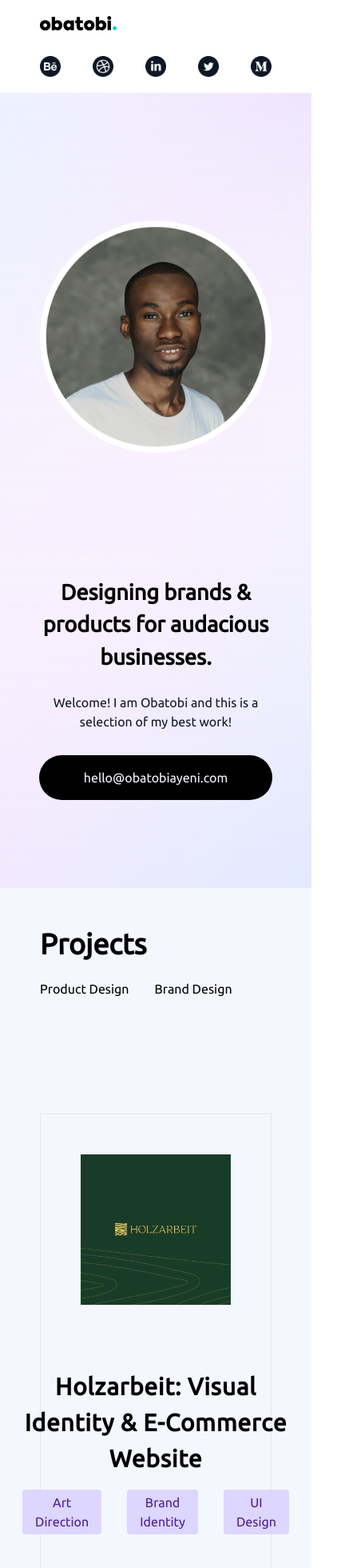
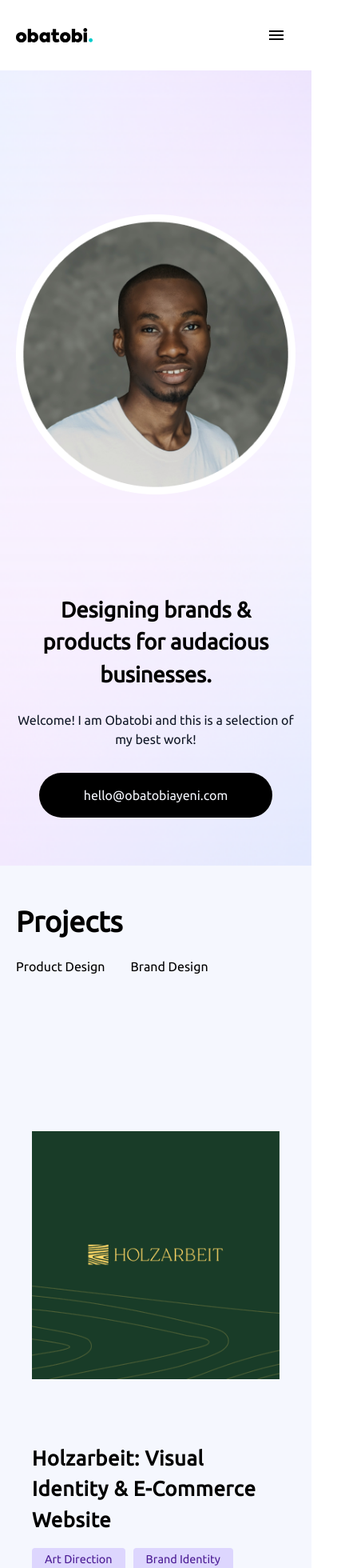
Before and after one commit to ozo-vehe/ayeni, a Vue app: page / in a window 390 px wide. Shown: the top 1960 px of the page at 80% size, 437 px wide, since content can reach past the window. Built offline with nearby package versions, Linux system fonts and the light colour scheme.

Commit message:
responsive design implementation

```diff
--- a/src/components/NavBar.vue
+++ b/src/components/NavBar.vue
@@ -1,5 +1,5 @@
 <script setup>
-  import { reactive, ref } from "vue";
+  import { onMounted, reactive, ref } from "vue";
   import behance from "../assets/icons/icon(1).png";
   import medium from "../assets/icons/icon(2).png";
   import twitter from "../assets/icons/icon(3).png";
@@ -29,6 +29,9 @@
   window.addEventListener("resize", function() {
     windowWidth.value = window.innerWidth;
   })
+  onMounted(() => {
+    windowWidth.value = window.innerWidth;
+  })
 </script>
 
 <template>
@@ -53,13 +56,13 @@
 <style scoped>
   @media screen and (max-width: 800px) {
     main {
-      padding: 20px 50px;
+      padding: 20px;
       margin-bottom: 150px;
       background-color: #fff;
     }
     .mobileNav ul {
       z-index: -1;
-      bottom: 0;
+      bottom: 0rem;
       transition: all 0.5s;
     }
     .mobileNav ul.slide {
--- a/src/components/Project.vue
+++ b/src/components/Project.vue
@@ -14,7 +14,7 @@
     </div>
     <div class="projectInfo w-600">
       <h1 class="text-3xl p-0 m-0 font-bold tracking-wide leading-normal">{{ project.name }}</h1>
-      <div class="projectTags flex gap-x-8 my-4">
+      <div class="projectTags flex flex-wrap gap-x-8 my-4">
         <p class="bg-violet-200 px-4 py-1 rounded" v-for="tag in project.tags">
           <span class="text-violet-900">{{ tag }}</span>
         </p>
@@ -31,3 +31,32 @@
     </div>
   </main>
 </template>
+
+<style scoped>
+  @media screen and (max-width: 800px) {
+    main {
+      padding: 0px;
+    }
+    .projectImage {
+      width: 100%;
+      order: 0;
+    }
+    .projectInfo {
+      text-align: left;
+    }
+    .projectInfo h1 {
+      font-size: 1.6rem;
+      margin: 0px;
+    }
+    .projectTags {
+      gap: 0px 10px;
+      font-size: 0.9rem;
+    }
+    .projectInfo > p {
+      font-size: 1.1rem;
+    }
+    .projectInfo button {
+      margin: 40px auto 0px;
+    }
+  }
+</style>
--- a/src/pages/AboutPage.vue
+++ b/src/pages/AboutPage.vue
@@ -8,10 +8,10 @@
   <main class="px-20 pb-36 bg-bg-color">
     <h1 class="font-bold text-4xl">About Me</h1>
     <div class="mt-20 pb-16 flex justify-center flex-wrap gap-x-16 gap-y-8 items-start">
-      <div class="w-400 overflow-hidden about-image">
+      <div class="imageContainer w-400 overflow-hidden about-image">
         <img class="w-full" :src="about" alt="Profile Picture">
       </div>
-      <div class="w-670">
+      <div class="aboutText w-670">
         <p>
           Amet minim mollit non deserunt ullamco est sit aliqua dolor do amet sint. Velit officia
           consequat duis enim velit mollit. Exercitation veniam consequat sunt nostrud amet.
@@ -38,3 +38,30 @@
     </div>
   </main>
 </template>
+
+<style scoped>
+  @media screen and (max-width: 800px) {
+    main {
+      padding: 0px 20px 50px;
+      text-align: center;
+    }
+    main h1 {
+      font-size: 1.6rem;
+    }
+    main > div {
+      margin-top: 50px;
+    }
+    .imageContainer {
+      width: 100%;
+    }
+    .aboutText {
+      text-align: left;
+      font-size: 1.1rem
+    }
+    main button {
+      font-size: 1rem;
+      padding: 16px 40px;
+      margin: 20px auto 0px;
+    }
+  }
+</style>
--- a/src/pages/FooterPage.vue
+++ b/src/pages/FooterPage.vue
@@ -18,12 +18,12 @@
 </script>
 
 <template>
-  <main class="bg-slate-900 text-white text-center px-20 py-10">
+  <main class="bg-slate-900 text-white box-border text-center px-20 py-10">
     <h1 class="font-bold text-4xl">Get in touch</h1>
     <div class="mt-24 mb-4 flex justify-center items-center gap-x-4">
       <img class="w-40" v-for="icon in footerIcons" :src="icon.link" :alt="icon.name">
     </div>
-    <div class="flex justify-center items-center gap-x-8">
+    <div class="footerButton flex flex-wrap justify-center items-center gap-x-8">
       <Button
         text="hello@obatobiayeni.com"
         link="mailto:hello@obatobiayeni.com"
@@ -37,3 +37,16 @@
     </div>
   </main>
 </template>
+
+<style scoped>
+  @media screen and (max-width: 800px) {
+    main button {
+      width: 100%;
+      margin-top: 20px;
+    }
+    .footerButton {
+      width: 100%;
+      margin-top: 30px;
+    }
+  }
+</style>
--- a/src/pages/LandingPage.vue
+++ b/src/pages/LandingPage.vue
@@ -11,7 +11,7 @@ defineProps({
 <template>
   <main class="landingPage">
     <NavBar name="obatobi"/>
-    <div class="relative w-full min-h-screen box-border px-20 pb-32 pt-16 flex flex-wrap gap-y-16 justify-center items-center">
+    <div class="relative w-full min-h-screen box-border px-20 pb-32 flex flex-wrap gap-y-16 justify-center items-center">
       <div class="heroText w-720 order-0">
         <h1 class="mb-4 leading-normal text-dark text-5xl font-bold">
           Designing brands &amp; products for
@@ -46,14 +46,14 @@ defineProps({
 
   @media screen and (max-width: 800px) {
     main > div {
-      padding: 0px 50px;
+      padding: 0px 20px;
     }
     .heroText {
       order: 1;
       text-align: center;
       display: flex;
       flex-direction:column;
-      padding: 70px 0px;
+      padding: 0px;
     }
     .heroText h1 {
       font-size: 1.7rem;
--- a/src/pages/ProjectsPage.vue
+++ b/src/pages/ProjectsPage.vue
@@ -52,7 +52,7 @@
       <a href="#">product design</a>
       <a href="#">brand design</a>
     </div>
-    <div class="w-full border text-center my-36" v-for="project in projects" :key="project.id">
+    <div class="w-full text-center my-36" v-for="project in projects" :key="project.id">
       <template v-if="project.id % 2 !== 0">
         <Project order="order-1" :project="project" />
       </template>
@@ -66,7 +66,7 @@
 <style scoped>
   @media screen and (max-width: 800px) {
     main {
-      padding: 50px;
+      padding: 50px 20px;
     }
   }
 </style>
```
